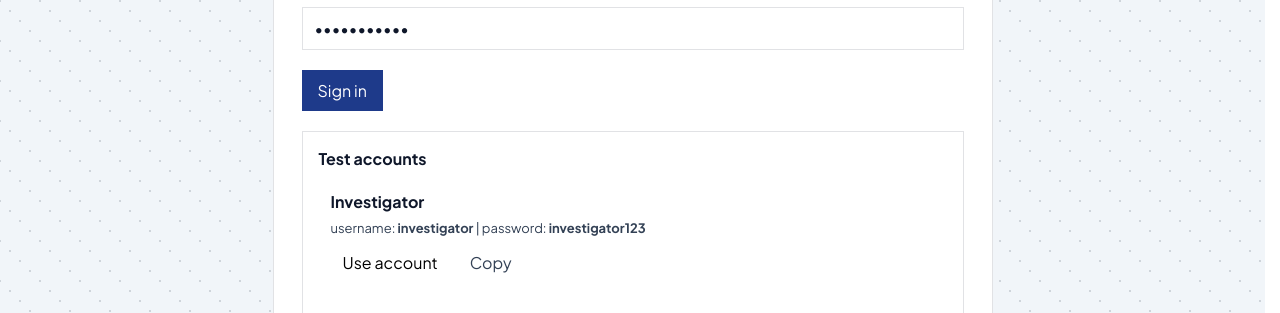
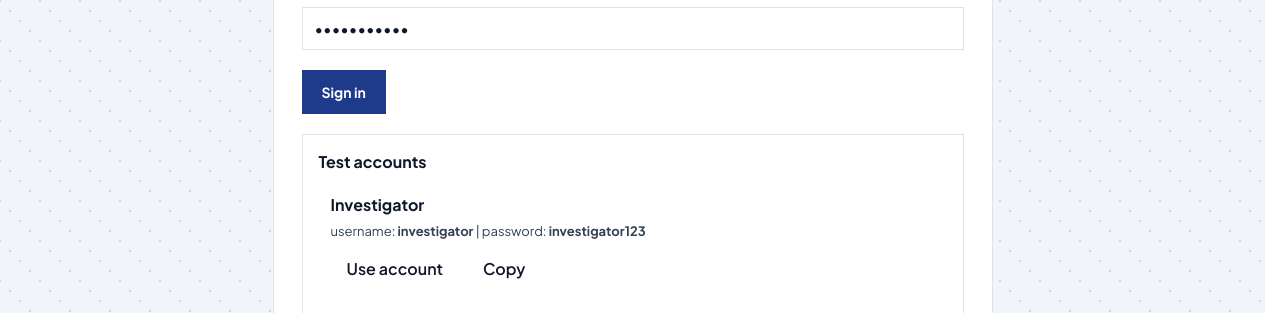
Before and after one commit to thiago-terceiro/sentinelflow, a Next.js app in the folder sentinelflow/frontend/: page /login in a window 1280 px wide. Shown: the part 639-952 px from the top of the page. Built offline with nearby package versions, Linux system fonts and the light colour scheme; no server answers.

Commit message:
fix(a11y): WCAG AAA contrast ratio compliance and label-in-name button attributes

```diff
--- a/sentinelflow/frontend/app/login/page.tsx
+++ b/sentinelflow/frontend/app/login/page.tsx
@@ -182,14 +182,18 @@ const LoginPage = () => {
             type="submit"
             style={{
               marginTop: 6,
-              padding: "10px 16px",
+              minHeight: 44,
+              padding: "12px 20px",
               borderRadius: 8,
               border: "1px solid var(--border-strong)",
-              background: "var(--accent)",
+              background: "var(--accent, #1e3a8a)",
               color: "white",
+              fontWeight: 700,
+              fontSize: 14,
               cursor: "pointer",
               width: "fit-content",
             }}
+            className="focus-visible:ring-2 focus-visible:ring-[var(--accent)]"
           >
             Sign in
           </button>
@@ -229,28 +233,37 @@ const LoginPage = () => {
                 <div style={{ display: "flex", gap: 8 }}>
                   <button
                     type="button"
+                    aria-label={`Use account: credentials for ${user.label}`}
                     onClick={() => applyAccount(user.role, user.username, user.password)}
                     style={{
-                      padding: "8px 12px",
+                      minHeight: 44,
+                      padding: "10px 16px",
                       borderRadius: 8,
                       border: "1px solid var(--border-strong)",
                       background: "transparent",
+                      color: "var(--foreground)",
+                      fontWeight: 600,
                       cursor: "pointer",
                     }}
+                    className="focus-visible:ring-2 focus-visible:ring-[var(--accent)]"
                   >
                     Use account
                   </button>
                   <button
                     type="button"
+                    aria-label={`Copy credentials for ${user.label}`}
                     onClick={() => void copyAccount(user.role, user.username, user.password)}
                     style={{
-                      padding: "8px 12px",
+                      minHeight: 44,
+                      padding: "10px 16px",
                       borderRadius: 8,
                       border: "1px solid var(--border)",
                       background: "transparent",
-                      color: "var(--muted)",
+                      color: "var(--foreground)",
+                      fontWeight: 600,
                       cursor: "pointer",
                     }}
+                    className="focus-visible:ring-2 focus-visible:ring-[var(--accent)]"
                   >
                     Copy
                   </button>
--- a/sentinelflow/frontend/components/telecom/TelecomClassifySandbox.tsx
+++ b/sentinelflow/frontend/components/telecom/TelecomClassifySandbox.tsx
@@ -13,8 +13,8 @@ const getVerdictBadgeStyle = (verdict: TelecomVerdict) => {
   if (verdict === "BLOCK") {
     return {
       bg: "#fee2e2",
-      color: "#991b1b",
-      border: "1px solid #b91c1c",
+      color: "#7f1d1d",
+      border: "1px solid #991b1b",
     };
   }
   if (verdict === "FLAG") {
@@ -185,7 +185,7 @@ export const TelecomClassifySandbox = memo(({ presets, onClassificationSuccess }
           >
             Quick Test Presets
           </span>
-          <span style={{ fontSize: 11, color: "var(--muted)", opacity: 0.85 }}>
+          <span style={{ fontSize: 11, color: "var(--muted)", fontWeight: 600 }}>
             Select scenario
           </span>
         </div>
```
Also changed, not shown: sentinelflow/frontend/components/telecom/TelecomLiveFeed.tsx (+6 -5 lines).
